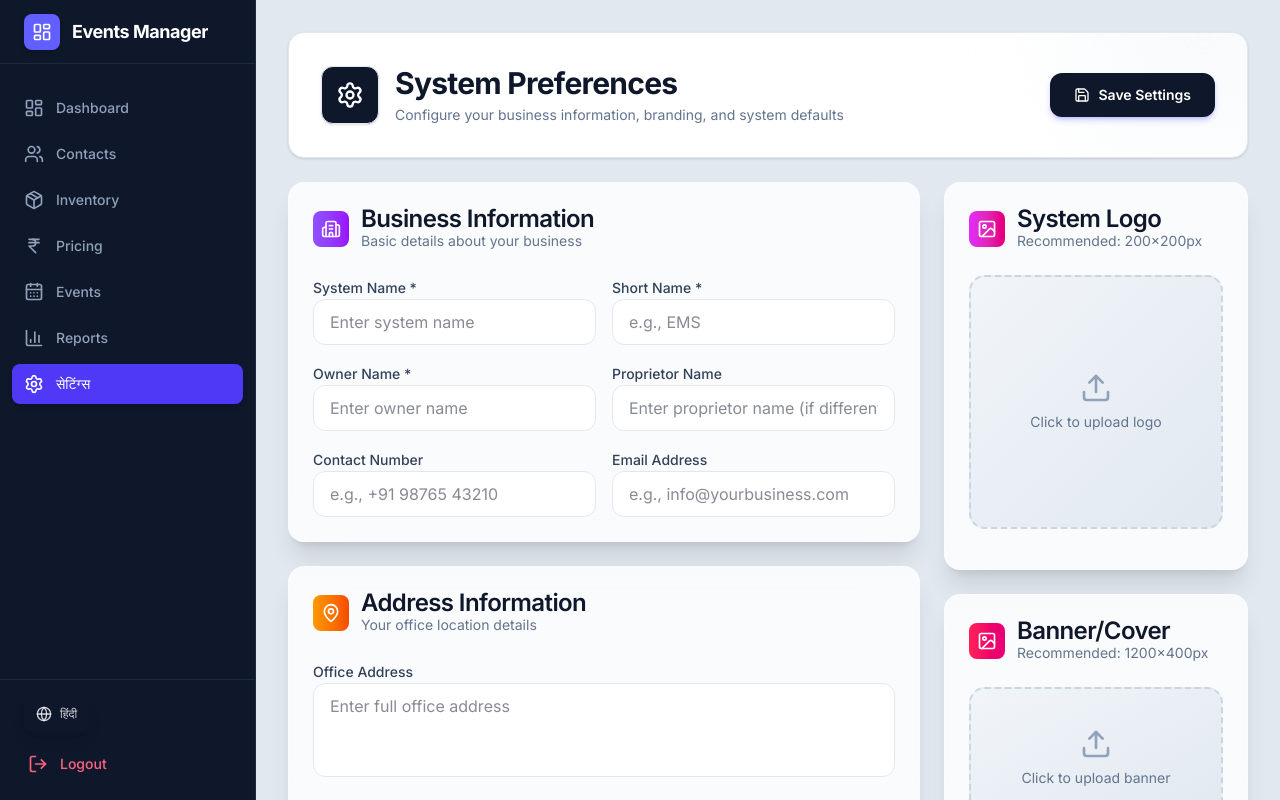
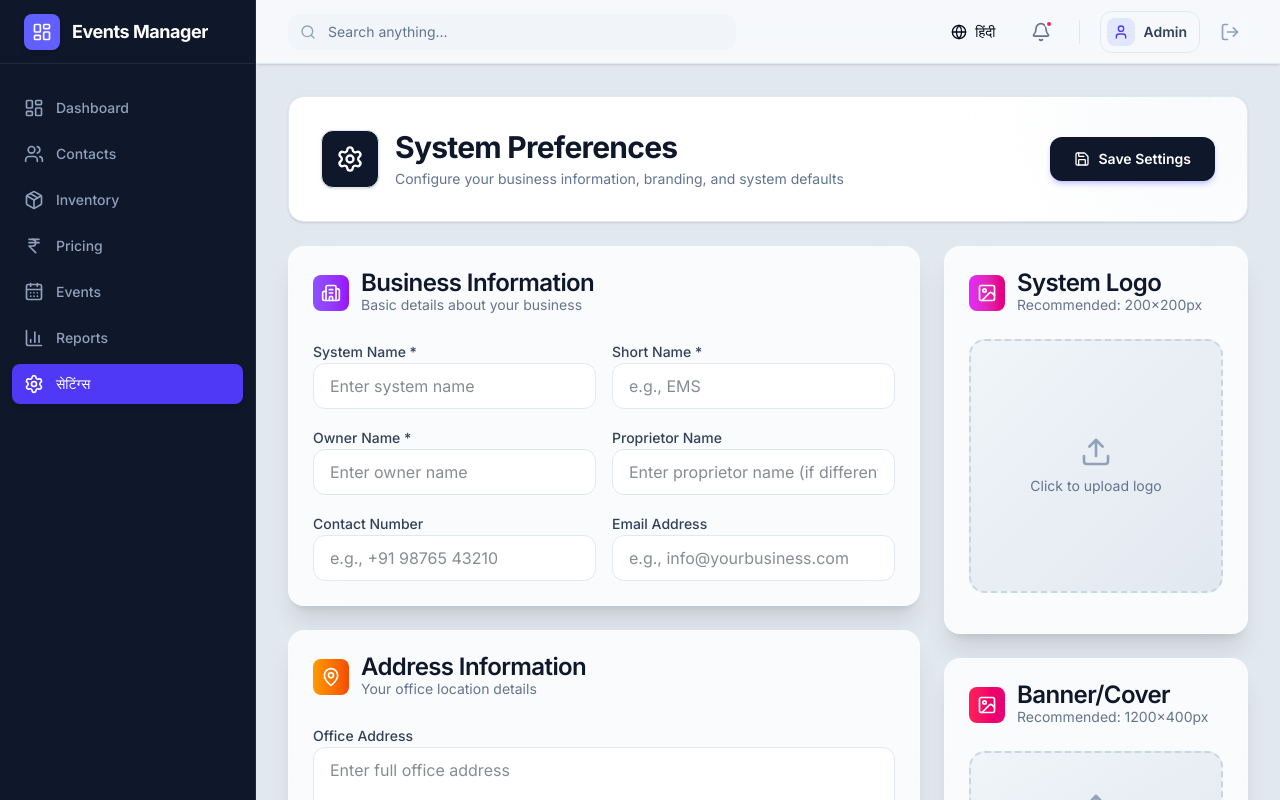
Before and after one commit to waraseoni/event, a Next.js app: page /settings in a window 1280 px wide. Built offline with nearby package versions, Linux system fonts and the light colour scheme; no server answers; the database is empty.

Commit message:
ui fixes 3

```diff
--- a/src/app/layout.tsx
+++ b/src/app/layout.tsx
@@ -2,6 +2,7 @@ import type { Metadata } from 'next'
 import { Inter } from 'next/font/google'
 import './globals.css'
 import { Sidebar } from '@/components/layout/sidebar'
+import { Topbar } from '@/components/layout/topbar'
 import { Providers } from '@/components/providers'
 
 const inter = Inter({ subsets: ['latin'] })
@@ -22,8 +23,9 @@ export default function RootLayout({
         <Providers>
           <div className="flex h-screen flex-col md:flex-row bg-background overflow-hidden">
             <Sidebar />
-            <main className="flex-1 overflow-y-auto bg-background">
-              <div className="container mx-auto px-4 py-6 md:px-8 md:py-8 max-w-7xl">
+            <main className="flex-1 flex flex-col bg-background overflow-hidden">
+              <Topbar />
+              <div className="flex-1 overflow-y-auto container mx-auto px-4 py-6 md:px-8 md:py-8 max-w-7xl custom-scrollbar">
                 {children}
               </div>
             </main>
--- a/src/components/layout/language-switcher.tsx
+++ b/src/components/layout/language-switcher.tsx
@@ -12,17 +12,15 @@ export function LanguageSwitcher() {
   }
 
   return (
-    <Button
-      variant="ghost"
-      size="sm"
+    <button
       onClick={toggleLanguage}
-      className="flex items-center gap-2 px-3 py-2 rounded-md hover:bg-accent"
+      className="flex items-center gap-2 px-3 py-2 rounded-xl hover:bg-slate-500/10 transition-colors"
       title={t('language.switch')}
     >
       <Globe className="h-4 w-4" />
-      <span className="font-medium">
+      <span className="text-sm font-medium">
         {language === 'en' ? 'हिंदी' : 'English'}
       </span>
-    </Button>
+    </button>
   )
 }
--- a/src/components/layout/sidebar.tsx
+++ b/src/components/layout/sidebar.tsx
@@ -120,11 +120,8 @@ export function Sidebar() {
           })}
         </nav>
 
-        {/* Bottom Actions (Language & Logout) */}
-        <div className="p-4 border-t border-slate-800 space-y-3">
-          <div className="hidden md:block px-2 dark-mode-override">
-            <LanguageSwitcher />
-          </div>
+        {/* Bottom Actions (Logout) - Mobile Only */}
+        <div className="p-4 border-t border-slate-800 space-y-3 md:hidden">
           <button className="w-full flex items-center gap-3 px-3 py-2.5 rounded-lg text-sm font-medium text-rose-400 hover:bg-rose-500/10 hover:text-rose-300 transition-all">
             <LogOut className="h-5 w-5 shrink-0" />
             <span>{t('nav.logout')}</span>
--- /dev/null
+++ b/src/components/layout/topbar.tsx
@@ -0,0 +1,55 @@
+'use client'
+
+import { Search, Bell, User as UserIcon, LogOut } from 'lucide-react'
+import { LanguageSwitcher } from './language-switcher'
+import { useLanguage } from '@/contexts/language-context'
+
+export function Topbar() {
+  const { t, language } = useLanguage()
+
+  return (
+    <header className="hidden md:flex sticky top-0 z-30 h-16 w-full items-center justify-between bg-white/70 dark:bg-[#000000]/70 backdrop-blur-lg border-b border-slate-200 dark:border-slate-800 px-8 shadow-sm">
+      {/* Search Bar */}
+      <div className="flex-1 max-w-md">
+        <div className="relative group">
+          <Search className="absolute left-3 top-1/2 -translate-y-1/2 h-4 w-4 text-slate-400 group-focus-within:text-indigo-500 transition-colors" />
+          <input
+            type="text"
+            placeholder={language === 'en' ? 'Search anything...' : 'कुछ भी खोजें...'}
+            className="w-full pl-10 pr-4 py-2 bg-slate-100 dark:bg-slate-900 border-none rounded-xl text-sm focus:ring-2 focus:ring-indigo-500/50 outline-none transition-all placeholder:text-slate-500 dark:text-white"
+          />
+        </div>
+      </div>
+
+      {/* Right Actions */}
+      <div className="flex items-center gap-4">
+        <div className="dark-mode-override">
+          <LanguageSwitcher />
+        </div>
+
+        <button className="relative p-2 text-slate-500 hover:text-slate-900 dark:text-slate-400 dark:hover:text-white hover:bg-slate-100 dark:hover:bg-slate-800 rounded-xl transition-all">
+          <Bell className="h-5 w-5" />
+          <span className="absolute top-1.5 right-1.5 h-2 w-2 rounded-full bg-rose-500 border-2 border-white dark:border-[#000000]"></span>
+        </button>
+
+        <div className="h-6 w-px bg-slate-200 dark:bg-slate-800 mx-1"></div>
+
+        <div className="flex items-center gap-3">
+          <button className="flex items-center gap-2 hover:bg-slate-100 dark:hover:bg-slate-800 p-1.5 pr-3 rounded-xl transition-all border border-slate-200 dark:border-slate-800">
+            <div className="h-7 w-7 rounded-lg bg-indigo-100 dark:bg-indigo-900/50 flex items-center justify-center">
+              <UserIcon className="h-4 w-4 text-indigo-600 dark:text-indigo-400" />
+            </div>
+            <span className="text-sm font-semibold text-slate-700 dark:text-slate-300">Admin</span>
+          </button>
+
+          <button
+            className="p-2 text-slate-400 hover:text-rose-600 hover:bg-rose-50 dark:hover:bg-rose-950/30 rounded-xl transition-all"
+            title={t('nav.logout')}
+          >
+            <LogOut className="h-5 w-5" />
+          </button>
+        </div>
+      </div>
+    </header>
+  )
+}
```
